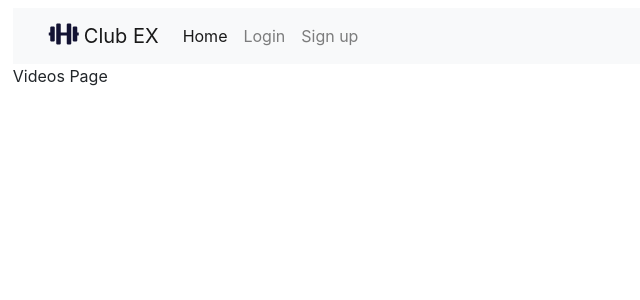
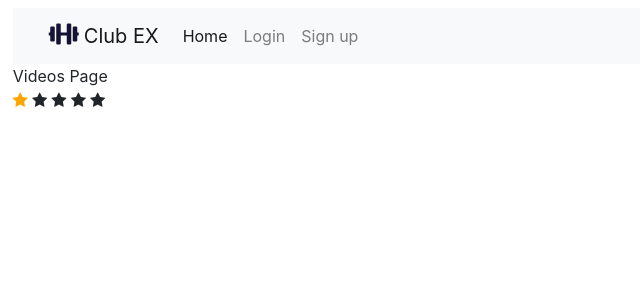
Before and after one commit to LucianEarl/clubEx, a Django app: template gymApp/clubEx/templates/video.html in a window 1280 px wide. Shown: the part 142-442 px from the top of the page, without its empty margins (0-640 px from the left). Run offline with Django 3.2, Linux system fonts and the light colour scheme; the template is opened without the code that fills it, so the values that code supplies are empty; some libraries are stand-ins or nearby versions.

Commit message:
Video stat and rating changes

```diff
--- a/gymApp/clubEx/templates/base.html
+++ b/gymApp/clubEx/templates/base.html
@@ -7,6 +7,8 @@
         <link rel="stylesheet" href="https://maxcdn.bootstrapcdn.com/bootstrap/4.0.0/css/bootstrap.min.css" integrity="sha384-Gn5384xqQ1aoWXA+058RXPxPg6fy4IWvTNh0E263XmFcJlSAwiGgFAW/dAiS6JXm" crossorigin="anonymous">
         <link rel="stylesheet"  href="{% static 'css/index.css' %}">
         <link rel="stylesheet" href="https://use.fontawesome.com/releases/v5.15.1/css/all.css" integrity="sha384-vp86vTRFVJgpjF9jiIGPEEqYqlDwgyBgEF109VFjmqGmIY/Y4HV4d3Gp2irVfcrp" crossorigin="anonymous">
+        <link rel="stylesheet" href="https://cdnjs.cloudflare.com/ajax/libs/font-awesome/4.7.0/css/font-awesome.min.css">
+        <link rel="stylesheet"  href="{% static 'css/stats.css' %}">
         <script src="{% static 'js/index.js' %}"></script>
     </head>
 
@@ -36,7 +38,7 @@
                       <a class="nav-link" href={% url "subscription" %}>Subscribe</a>
                     </li>
                     <li class="nav-item">
-                      <a class="nav-link" href={% url "videos" %}>Videos</a>
+                      <a class="nav-link" href={% url "video" %}>Videos</a>
                     </li>
                     <li class="nav-item">
                       <a class="nav-link" href="{% url 'user_detail' %}">My Account</a>
@@ -74,6 +76,7 @@
         <script src="https://code.jquery.com/jquery-3.2.1.slim.min.js" integrity="sha384-KJ3o2DKtIkvYIK3UENzmM7KCkRr/rE9/Qpg6aAZGJwFDMVNA/GpGFF93hXpG5KkN" crossorigin="anonymous"></script>
         <script src="https://cdnjs.cloudflare.com/ajax/libs/popper.js/1.12.9/umd/popper.min.js" integrity="sha384-ApNbgh9B+Y1QKtv3Rn7W3mgPxhU9K/ScQsAP7hUibX39j7fakFPskvXusvfa0b4Q" crossorigin="anonymous"></script>
         <script src="https://maxcdn.bootstrapcdn.com/bootstrap/4.0.0/js/bootstrap.min.js" integrity="sha384-JZR6Spejh4U02d8jOt6vLEHfe/JQGiRRSQQxSfFWpi1MquVdAyjUar5+76PVCmYl" crossorigin="anonymous"></script>
+        <script src="{% static 'js/likes.js' %}"></script>
     </body>
 
 </html>
--- a/gymApp/clubEx/templates/video.html
+++ b/gymApp/clubEx/templates/video.html
@@ -4,4 +4,15 @@
 
 {% block content %}
   <div>Videos Page</div>
+    <div>
+
+      <span class="fa fa-star checked" id="first"></span>
+      <span class="fa fa-star" id="second"></span>
+      <span class="fa fa-star" id="third"></span>
+      <span class="fa fa-star" id="fourth"></span>
+      <span class="fa fa-star" id="fifth"></span>
+    </div>
+    <br>
+    <div id="confirm-box">
+    </div>
 {% endblock %}
--- a/gymApp/clubEx/urls.py
+++ b/gymApp/clubEx/urls.py
@@ -14,7 +14,7 @@ urlpatterns = [
     # path('videos/', VideoView.as_view(), name="videos"),
     path('signup/', signup_view, name='signup'),
     path('user_detail/', user_detail, name='user_detail'),
-    path('video/', videos, name='videos'),
+    path('video/', videos, name='video'),
     path('category/<int:pk>/', category, name='category')
 ]
 
--- a/gymApp/clubEx/views.py
+++ b/gymApp/clubEx/views.py
@@ -43,7 +43,7 @@ def complete(request):
 	return render(request, "complete.html")
 
 def videos(request):
-	return render(request, "videos.html")
+	return render(request, "video.html")
 
 
 # class VideoView(generic.ListView):
--- /dev/null
+++ b/gymApp/gymApp/static/css/stats.css
@@ -0,0 +1,5 @@
+/* css for stats */
+
+.checked {
+    color: orange;
+  }
--- a/gymApp/gymApp/static/js/likes.js
+++ b/gymApp/gymApp/static/js/likes.js
@@ -1 +1,17 @@
+
+console.log('Hello World')
+
 // gets all stars from video HTML
+const one = document.getElementById('first')
+const two = document.getElementById('second')
+const three = document.getElementById('third')
+const four = document.getElementById('fourth')
+const five = document.getElementById('fifth')
+
+console.log("This is", one)
+
+const star = [one, two, three, four, five]
+
+star.forEach(item=> item.addEventListener('mouseover', (event)=> {
+    console.log(event.target)
+}));
```
